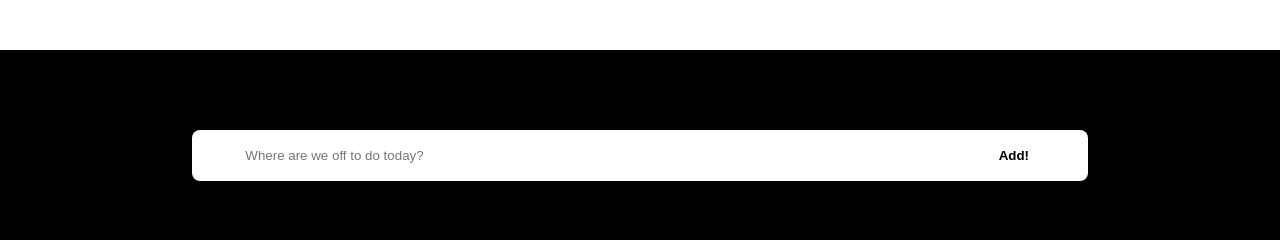
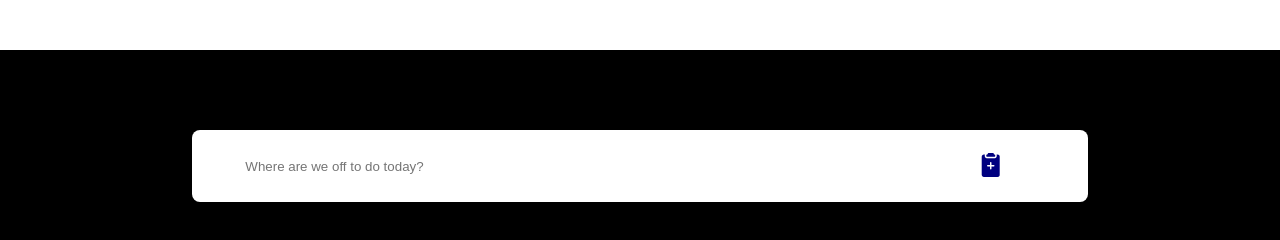
Before and after one commit to kmmiller418/Planet, a plain HTML site: page index.html in a window 1280 px wide. Shown: the part 178-418 px from the top of the page. Drawn offline with nearby package versions, Linux system fonts and the light colour scheme.

Commit message:
Replace button with bootstrap icon, link rel

```diff
--- a/index.html
+++ b/index.html
@@ -5,6 +5,7 @@
     <meta http-equiv="X-UA-Compatible" content="IE=edge" />
     <meta name="viewport" content="width=device-width, initial-scale=1.0" />
     <link rel="stylesheet" href="style.css">
+    <link rel="stylesheet" href="https://cdn.jsdelivr.net/npm/bootstrap-icons@1.8.1/font/bootstrap-icons.css">
     <title>Planet</title>
   </head>
   <body>
@@ -15,7 +16,7 @@
 
     <main>
       <input type="text" placeholder="Where are we off to do today?" />
-      <button>Add!</button>
+      <button><i class="bi bi-clipboard2-plus-fill"></i></button>
       <ul class="todo-list"></ul>
     </main>
     <script type="text/javascript" src="script.js"></script>
--- a/style.css
+++ b/style.css
@@ -52,6 +52,8 @@ main button {
     width: 6em;
     border: none;
     border-radius: 8px;
+    color: navy;
+    font-size: 24px;
     background-color: white;
     font-weight: bold;
 }
```
